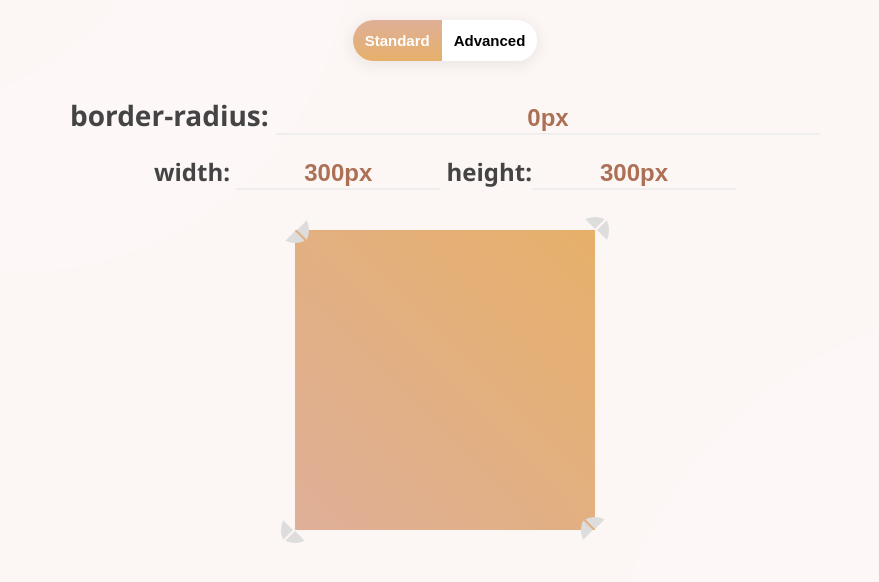
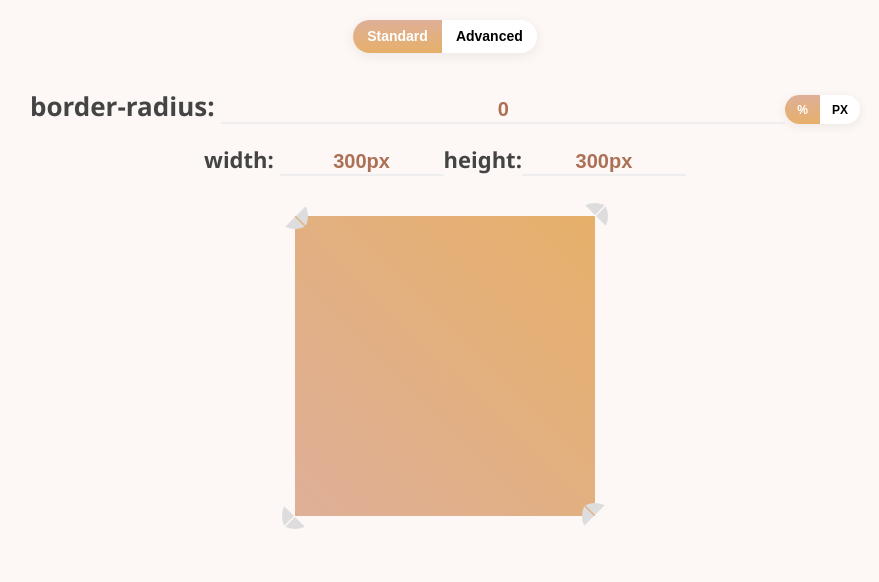
Before and after one commit to gwokhov/border-radius-slider, a website built with Parcel: page index.html in a window 1280 px wide. Shown: the whole page, without its empty margins (195-1074 px from the left). Built offline with nearby package versions, Linux system fonts and the light colour scheme.

Commit message:
feat: allow change unit

```diff
--- a/index.html
+++ b/index.html
@@ -8,14 +8,20 @@
   </head>
   <body>
     <form>
-      <div class="mode">
-        <button class="mode__button mode__standard active" type="button">Standard</button><button class="mode__button mode__advanced" type="button">Advanced</button>
+      <div class="mode button-group mode__standard">
+        <button class="mode__standard" type="button">Standard</button
+        ><button class="mode__advanced" type="button">Advanced</button>
       </div>
       <label class="radius"
-        >border-radius: <input class="radius__value" name="radius"
-      /></label>
+        >border-radius: <input class="radius__value" name="radius" /><span
+          class="unit button-group unit__percent"
+        >
+          <button class="unit__percent" type="button">%</button
+          ><button class="unit__pixel" type="button">PX</button>
+        </span></label
+      >
       <label class="size"
-        >width: <input class="size__value" name="width"/> height:<input
+        >width: <input class="size__value" name="width"/>height:<input
           class="size__value"
           name="height"
       /></label>
--- a/package.json
+++ b/package.json
@@ -4,7 +4,8 @@
   "main": "index.js",
   "license": "MIT",
   "scripts": {
-    "start": "parcel index.html"
+    "start": "parcel index.html",
+    "build": "parcel build index.html --no-cache"
   },
   "dependencies": {
     "parcel": "^1.12.3",
--- a/script/Slider.js
+++ b/script/Slider.js
@@ -59,9 +59,9 @@ export default class Slider {
       e[clientSuffix] - this.slider.getBoundingClientRect()[position]
     )
 
-    let percent = Math.round(dis / (this.slider[offsetSuffix] / 100))
+    let percent = dis / (this.slider[offsetSuffix] / 100)
     this.slider.style.setProperty('--percent', percent)
-    onMove(this.positionArr, percent + '%')
+    onMove(this.positionArr, percent)
   }
 
   onMouseUp() {
--- a/script/main.js
+++ b/script/main.js
@@ -1,4 +1,5 @@
-import '../style.scss'
+import '../stylesheet/style.scss'
+import '../stylesheet/form.scss'
 import { horVer, leftRight, topBottom } from './config'
 import Slider from './Slider'
 
@@ -24,11 +25,13 @@ let currentRadius = {
     }
   }
 }
+let currentUnit = 'unit__percent'
 const boxEle = document.getElementsByClassName('box')[0]
 const radiusInputEle = document.getElementsByName('radius')[0]
 const widthInputEle = document.getElementsByName('width')[0]
 const heightInputEle = document.getElementsByName('height')[0]
 const modeButtonGroup = document.getElementsByClassName('mode')[0]
+const unitButtonGroup = document.getElementsByClassName('unit')[0]
 const hor = currentRadius[horVer[0]]
 const vert = currentRadius[horVer[1]]
 
@@ -49,8 +52,23 @@ function registerSlider() {
 
 function setBoxRadius(position, val) {
   let radiusValue
+
   if (arguments.length === 2) {
-    currentRadius[position[0]][position[1]][position[2]] = val
+    let value
+    let widthOrHeight
+
+    if (currentUnit === 'unit__percent') {
+      value = Math.round(val) + '%'
+    } else {
+      widthOrHeight = position[0] === horVer[0] ? 'width' : 'height'
+      value =
+        Math.round(
+          (val / 100) *
+            parseInt(window.getComputedStyle(boxEle, null)[widthOrHeight])
+        ) + 'px'
+    }
+
+    currentRadius[position[0]][position[1]][position[2]] = value
     radiusValue = `${hor.left.top} ${hor.right.top} ${hor.right.bottom} ${
       hor.left.bottom
     } / ${vert.left.top} ${vert.right.top} ${vert.right.bottom} ${
@@ -65,7 +83,7 @@ function setBoxRadius(position, val) {
 }
 
 function initInputEle() {
-  radiusInputEle.value = window.getComputedStyle(boxEle, null).borderRadius
+  radiusInputEle.value = 0
   widthInputEle.value = window.getComputedStyle(boxEle, null).width
   heightInputEle.value = window.getComputedStyle(boxEle, null).height
 
@@ -80,6 +98,15 @@ function initInputEle() {
   heightInputEle.addEventListener('input', e => {
     boxEle.style.height = e.currentTarget.value
   })
+
+  modeButtonGroup.addEventListener('click', e => {
+    modeButtonGroup.className = 'mode button-group ' + e.target.className
+  })
+
+  unitButtonGroup.addEventListener('click', e => {
+    unitButtonGroup.className = 'unit button-group ' + e.target.className
+    currentUnit = e.target.className
+  })
 }
 
 registerSlider()
--- /dev/null
+++ b/stylesheet/form.scss
@@ -0,0 +1,98 @@
+@mixin button--active {
+  background-image: linear-gradient(rgb(223, 175, 152), rgb(230, 176, 106));
+  color: #fff;
+}
+
+.button-group {
+  display: inline-block;
+  border-radius: 1.2em;
+  overflow: hidden;
+  box-shadow: 0 0.2em 0.8em 0.1em rgba(0, 0, 0, 0.06);
+
+  button {
+    background-color: #fff;
+    border: none;
+    outline: none;
+    padding: 0.6em 1em;
+    font-size: inherit;
+    font-weight: bolder;
+    cursor: pointer;
+    transition: all 0.25s;
+  }
+
+  button:focus {
+    text-decoration: underline currentColor;
+  }
+}
+
+.button-group.mode {
+  margin-top: 20px;
+  font-size: 14px;
+}
+
+.button-group.unit {
+  font-size: 12px;
+  vertical-align: text-bottom;
+}
+
+.button-group.mode__standard {
+  .mode__standard {
+    @include button--active;
+  }
+}
+
+.button-group.mode__advanced {
+  .mode__advanced {
+    @include button--active;
+  }
+}
+
+.button-group.unit__percent {
+  .unit__percent {
+    @include button--active;
+  }
+}
+
+.button-group.unit__pixel {
+  .unit__pixel {
+    @include button--active;
+  }
+}
+
+.radius,
+.size {
+  display: block;
+  font-weight: bolder;
+  color: #444;
+  margin: 0 auto;
+  text-align: center;
+
+  &__value {
+    border: none;
+    border-bottom: 2px solid #eee;
+    color: rgb(172, 112, 85);
+    font-size: 20px;
+    outline: none;
+    font-weight: bolder;
+    text-align: center;
+    background: none;
+  }
+
+  .radius__value {
+    width: 560px;
+  }
+
+  .size__value {
+    width: 160px;
+  }
+}
+
+.radius {
+  margin-top: 30px;
+  font-size: 26px;
+}
+
+.size {
+  margin-top: 20px;
+  font-size: 22px;
+}
--- a/style.scss
+++ b/stylesheet/style.scss
@@ -4,74 +4,6 @@ html {
   font-family: 'Segoe UI', Tahoma, Geneva, Verdana, sans-serif;
   font-weight: bold;
   text-align: center;
-}
-
-.mode {
-  margin-top: 20px;
-  display: inline-block;
-  border-radius: 2em;
-  overflow: hidden;
-  box-shadow: 0 0.2em 14px 3px rgba(0, 0, 0, 0.06);
-
-  &__button {
-    background-color: #fff;
-    border: none;
-    margin: 0;
-    padding: 0.8em;
-    font-size: 15px;
-    font-weight: bolder;
-    outline: none;
-    cursor: pointer;
-    transition: background-image 0.2s;
-  }
-
-  &__button.active {
-    background-image: linear-gradient(
-      rgb(223, 175, 152),
-      rgb(230, 176, 106)
-    );
-    color: #fff;
-  }
-
-}
-
-.radius,
-.size {
-  display: block;
-  font-weight: bolder;
-  font-size: 28px;
-  color: #444;
-  margin: 0 auto;
-  text-align: center;
-  white-space: pre-wrap;
-
-  &__value {
-    border: none;
-    border-bottom: 2px solid #eee;
-    color: rgb(172, 112, 85);
-    font-size: 24px;
-    outline: none;
-    font-weight: bolder;
-    text-align: center;
-    background: none;
-  }
-
-  .radius__value {
-    width: 540px;
-  }
-
-  .size__value {
-    width: 200px;
-  }
-}
-
-.radius {
-  margin-top: 30px;
-}
-
-.size {
-  margin-top: 20px;
-  font-size: 24px;
 }
 
 .box {
@@ -91,12 +23,12 @@ html {
   position: absolute;
   --percent: 0;
   --track-width: 2px;
-  --track-border: 2px dotted rgba(0, 0, 0, 0.2);
-  --track-border-color--active: rgb(0, 0, 0);
+  --track-border: 2px dotted rgba(0, 0, 0, 0.4);
   --thumb-size: 12px;
 
   &__track {
-    display: block;
+    position: relative;
+    z-index: -99;
 
     &::before {
       display: block;
@@ -126,7 +58,7 @@ html {
 
   &.active {
     .slider__track::before {
-      border-color: var(--track-border-color--active) !important;
+      border-color: #000 !important;
     }
   }
 }
@@ -169,7 +101,7 @@ html {
 
   .slider__thumb {
     top: calc(1% * var(--percent));
-    margin-left: calc(-1 * var(--thumb-size) + var(--track-width));
+    margin-left: calc(-1 * var(--thumb-size) + var(--track-width) / 2);
     transform: rotate(-90deg);
     transform-origin: 50% 0;
   }
@@ -217,7 +149,7 @@ html {
 @mixin shape {
   position: absolute;
   border-radius: 50%;
-  animation: shape-ani 4s infinite;
+  animation: shape-ani 8s infinite;
 }
 
 .shapes {
@@ -250,15 +182,18 @@ html {
 
 @keyframes shape-ani {
   0% {
+    transform: scale(0.7);
     box-shadow: 0 0 0 10rem rgb(250, 240, 238), 0 0 0 20rem rgb(248, 229, 222),
-    0 0 0 30rem rgb(245, 215, 204);
+      0 0 0 30rem rgb(245, 215, 204);
   }
   50% {
+    transform: scale(1);
     box-shadow: 0 0 0 10rem rgb(245, 215, 204), 0 0 0 20rem rgb(248, 229, 222),
-    0 0 0 30rem rgb(250, 240, 238);
+      0 0 0 30rem rgb(250, 240, 238);
   }
   100% {
+    transform: scale(0.7);
     box-shadow: 0 0 0 10rem rgb(250, 240, 238), 0 0 0 20rem rgb(248, 229, 222),
-    0 0 0 30rem rgb(245, 215, 204);
+      0 0 0 30rem rgb(245, 215, 204);
   }
 }
```
Also changed, not shown: 2 other files.
